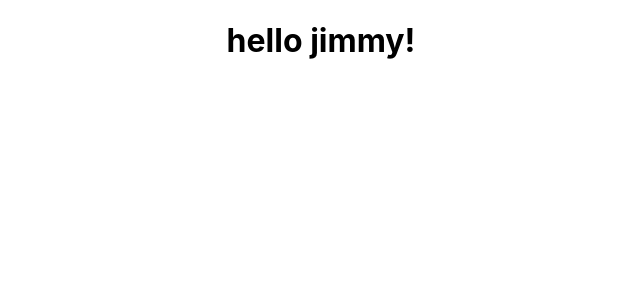
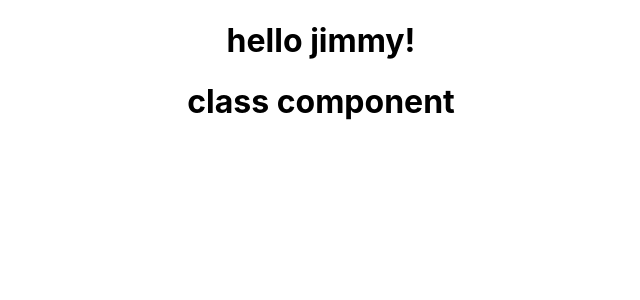
Before and after one commit to jrajpal5-singularity/react-hello-world, a React (Create React App) app: page / in a window 1280 px wide. Shown: the top 300 px of the page, without its empty margins (319-959 px from the left). Built offline with nearby package versions, Linux system fonts and the light colour scheme.

Commit message:
class component

```diff
--- a/src/App.js
+++ b/src/App.js
@@ -1,12 +1,14 @@
 import logo from './logo.svg';
 import './App.css';
 import Greet from './components/Greet';
+import Welcome from './components/Welcome';
 
-
+// import {Greet} from './components/Greet';
 function App() {
   return (
     <div className="App">
-      <Greet></Greet>
+      <Greet />
+      <Welcome/>
 
     </div>
   );
--- a/src/components/Greet.js
+++ b/src/components/Greet.js
@@ -6,6 +6,6 @@
 // writing with es6
 const Greet = () => <h1>hello jimmy!</h1>
 
-
+// export const Greet = () => <h1>hello jimmy!</h1>
 
 export default Greet
--- /dev/null
+++ b/src/components/Welcome.js
@@ -0,0 +1,9 @@
+import React,{Component} from "react";
+
+class Welcome extends Component {
+    render() {
+        return <h1>class component</h1>
+    }
+}
+
+export default Welcome
```
